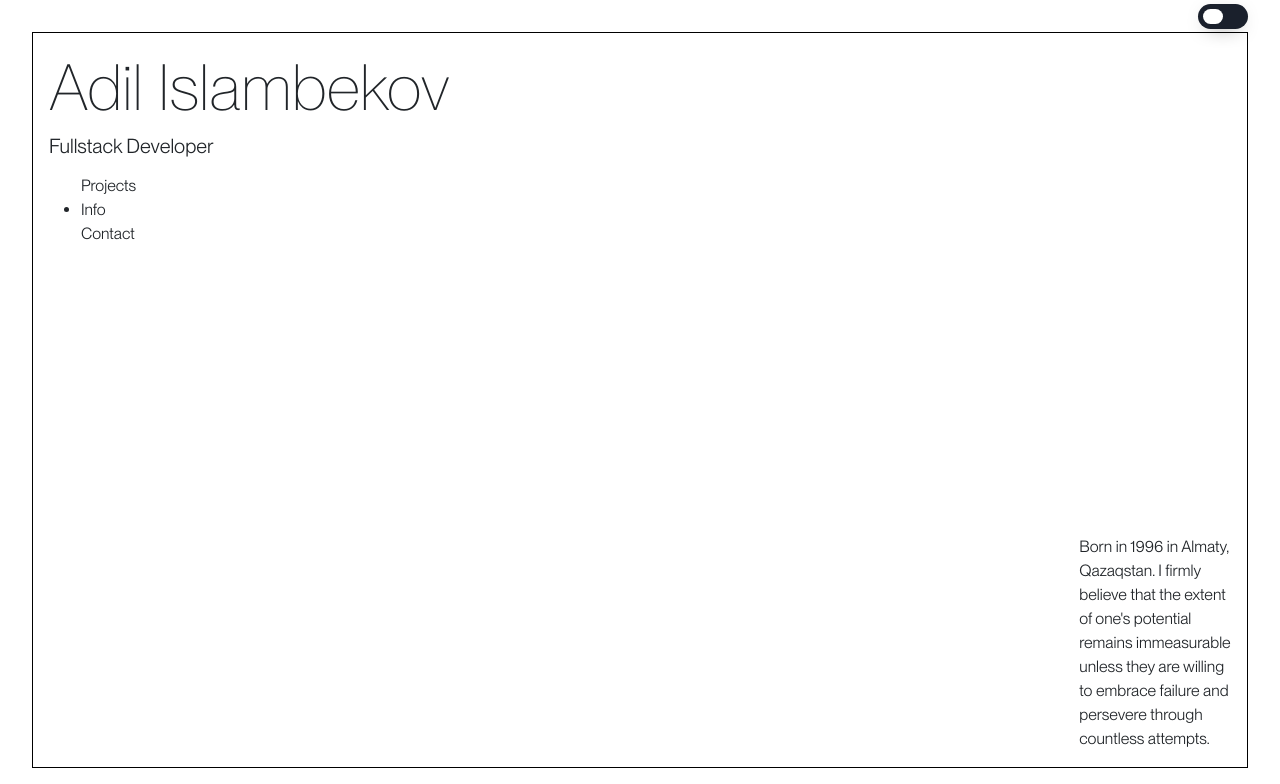
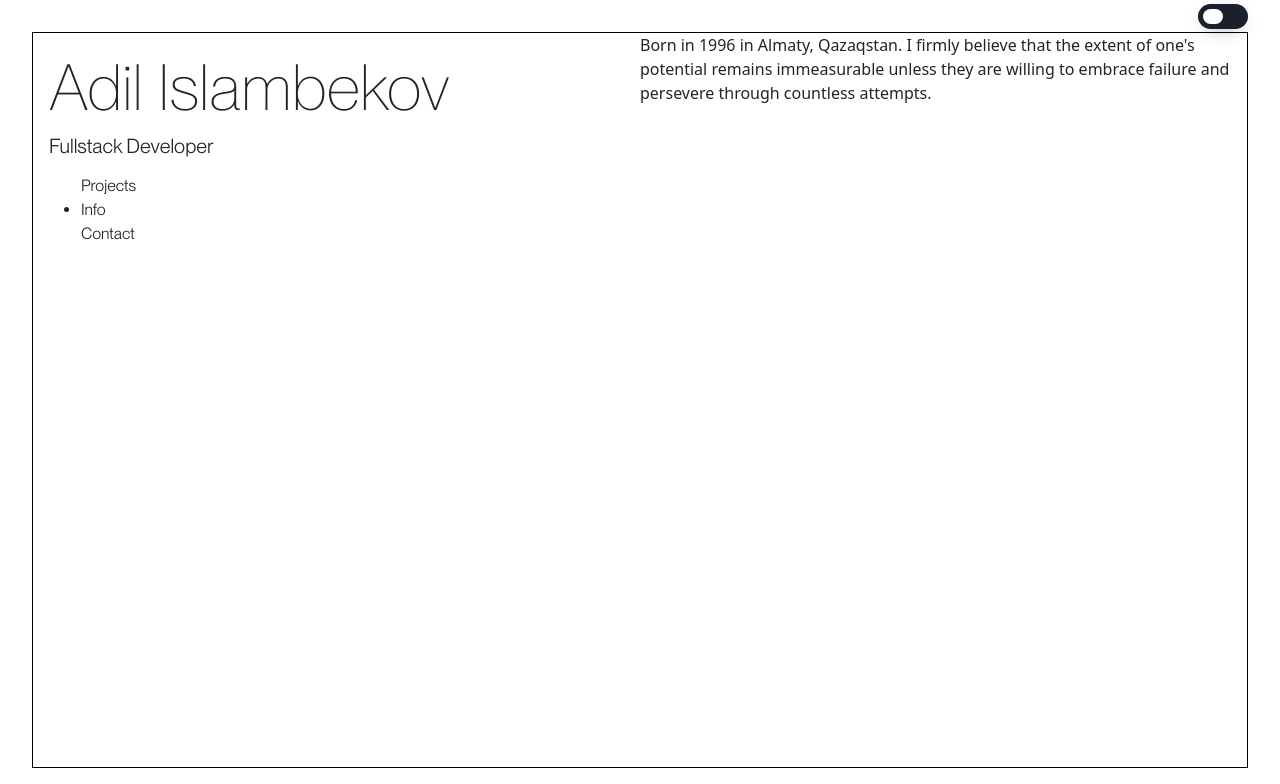
Before and after one commit to osnapitzadi/portfolio, a React (Create React App) app: page / in a window 1280 px wide. Both pictures are taken after a click on the item "Info". Shown: the top 784 px of the page. Built offline with nearby package versions, Linux system fonts and the light colour scheme.

Commit message:
framer cond animation

```diff
--- a/src/components/Info.js
+++ b/src/components/Info.js
@@ -2,9 +2,13 @@ import React from 'react'
 
 function Info() {
   return (
-    <div className={`m-3 align-self-end ms-auto info col-sm-12 col-md-6 col-lg-3`}>Born in 1996 in Almaty, Qazaqstan. I firmly believe that the extent of one's potential remains immeasurable unless they are willing to embrace failure and persevere through countless attempts.
-    </div>
-  )
+            <div>Born in 1996 in Almaty, Qazaqstan.
+                I firmly believe that the extent of
+                one's potential remains immeasurable
+                unless they are willing to embrace
+                failure and persevere through countless attempts.
+            </div>
+        )
 }
 
 export default Info
```
